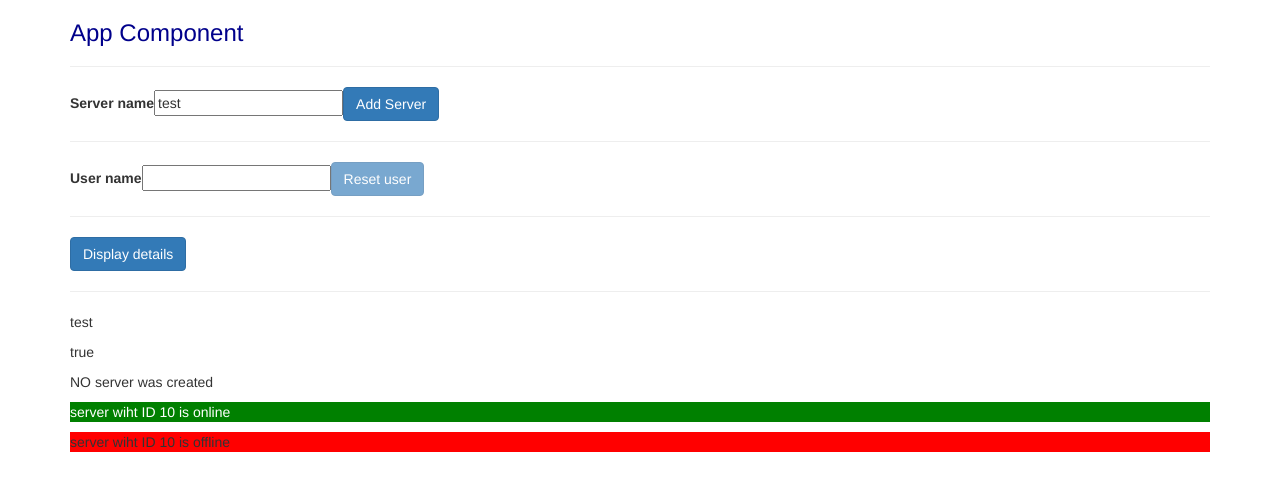
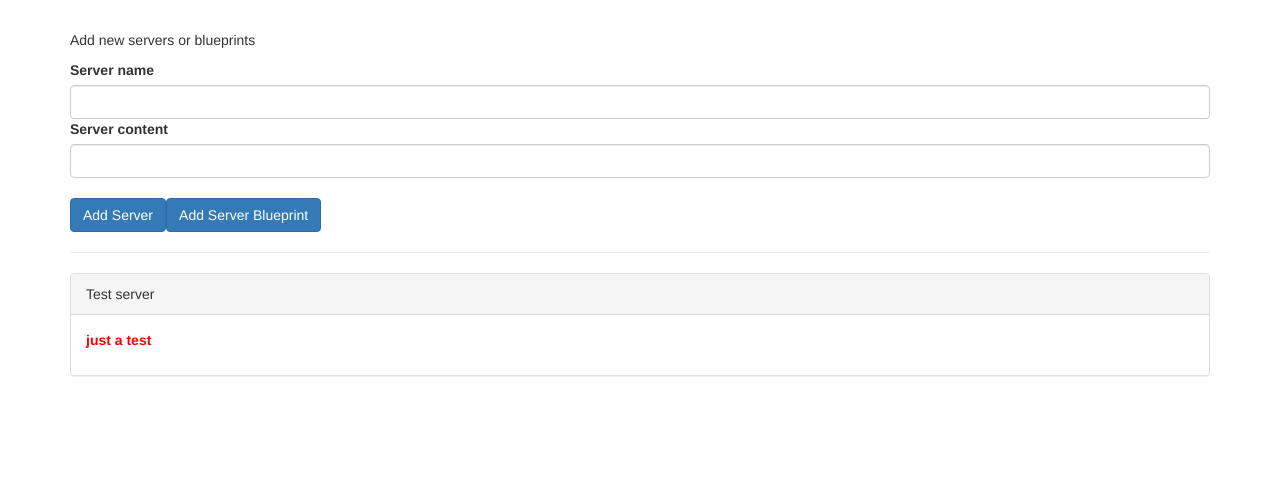
Before and after one commit to konraplo/ngtests, an Angular app: page / in a window 1280 px wide. Shown: the top 490 px of the page. Built offline with nearby package versions, Linux system fonts and the light colour scheme.

Commit message:
custom props and events

```diff
--- a/src/app/app.component.css
+++ b/src/app/app.component.css
@@ -1,3 +1,3 @@
-h3 {
-  color: darkblue;
+.container {
+  margin-top: 30px;
 }
--- a/src/app/app.component.html
+++ b/src/app/app.component.html
@@ -1,9 +1,13 @@
 <div class="container">
+    <app-cockpit
+    (serverCreated)="onServerAdded($event)"
+    (blueprintCreated)="onBlueprintAdded($event)"
+    ></app-cockpit>
+
     <div class="row">
         <div class="col-xs-12">
-            <h3>App Component</h3>
-            <hr>
-            <app-servers></app-servers>
+            <app-server-element *ngFor="let serverElement of serverElements"
+                [srvElement]="serverElement"></app-server-element>
         </div>
     </div>
 </div>
--- a/src/app/app.component.ts
+++ b/src/app/app.component.ts
@@ -6,5 +6,26 @@
   styleUrls: ['./app.component.css']
 })
 export class AppComponent {
+  serverElements = [{type:"server", name:"Test server", content: "just a test"}];
   title = 'my-first-app';
+
+  onServerAdded(serverData: {serverName: string, serverContent: string})
+  {
+    this.serverElements.push({
+      type: "server",
+      name: serverData.serverName,
+      content: serverData.serverContent
+    });
+
+  }
+
+  onBlueprintAdded(serverData: {serverName: string, serverContent: string})
+  {
+    this.serverElements.push({
+      type: "blueprint",
+      name: serverData.serverName,
+      content: serverData.serverContent
+    });
+
+  }
 }
--- a/src/app/app.module.ts
+++ b/src/app/app.module.ts
@@ -7,6 +7,8 @@
 import { ServersComponent } from './servers/servers.component';
 import { WarningAlertComponent } from './warning-alert/warning-alert.component';
 import { SuccessAlertComponent } from './success-alert/success-alert.component';
+import { CockpitComponent } from './cockpit/cockpit.component';
+import { ServerElementComponent } from './server-element/server-element.component';
 
 @NgModule({
   declarations: [
@@ -14,7 +16,9 @@
     ServerComponent,
     ServersComponent,
     WarningAlertComponent,
-    SuccessAlertComponent
+    SuccessAlertComponent,
+    CockpitComponent,
+    ServerElementComponent
   ],
   imports: [
     BrowserModule,
--- /dev/null
+++ b/src/app/cockpit/cockpit.component.html
@@ -0,0 +1,17 @@
+<div class="row">
+    <div class="col-xs-12">
+        <p>Add new servers or blueprints</p>
+        <label>Server name</label>
+        <input type="text" class="form-control" [(ngModel)]="serverName">
+        <label>Server content</label>
+        <input type="text" class="form-control" [(ngModel)]="serverContent">
+        <br>
+        <button
+            class="btn btn-primary"
+            (click)="onCreateServer()">Add Server</button>
+        <button
+            class="btn btn-primary"
+            (click)="onCreateBlueprint()">Add Server Blueprint</button>
+        <hr>
+    </div>
+</div>
--- /dev/null
+++ b/src/app/cockpit/cockpit.component.ts
@@ -0,0 +1,36 @@
+import { Component, EventEmitter, OnInit, Output } from '@angular/core';
+
+@Component({
+  selector: 'app-cockpit',
+  templateUrl: './cockpit.component.html',
+  styleUrls: ['./cockpit.component.css']
+})
+export class CockpitComponent implements OnInit {
+  serverElements = [];
+  @Output() serverCreated = new EventEmitter<{serverName: string, serverContent: string}>();
+  @Output() blueprintCreated = new EventEmitter<{serverName: string, serverContent: string}>();
+  serverName= "";
+  serverContent= "";
+  constructor() { }
+
+  ngOnInit(): void {
+  }
+
+  onCreateServer()
+  {
+    this.serverCreated.emit({
+      serverName: this.serverName,
+      serverContent: this.serverContent
+    });
+  }
+
+  onCreateBlueprint()
+  {
+    this.blueprintCreated.emit({
+      serverName: this.serverName,
+      serverContent: this.serverContent
+    });
+
+  }
+
+}
--- /dev/null
+++ b/src/app/server-element/server-element.component.css
@@ -0,0 +1,3 @@
+p {
+  color: blue;
+}
--- /dev/null
+++ b/src/app/server-element/server-element.component.html
@@ -0,0 +1,12 @@
+<div
+test
+    class="panel panel-default">
+    <div class="panel-heading">{{element.name}}</div>
+    <div class="panel-body">
+        <p>
+            <strong *ngIf="element.type === 'server'" style="color: red;">{{element.content}}</strong>
+            <em *ngIf="element.type === 'blueprint'">{{element.content}}</em>
+        </p>
+    </div>
+
+</div>
--- /dev/null
+++ b/src/app/server-element/server-element.component.ts
@@ -0,0 +1,16 @@
+import { Component, Input, OnInit } from '@angular/core';
+
+@Component({
+  selector: 'app-server-element',
+  templateUrl: './server-element.component.html',
+  styleUrls: ['./server-element.component.css']
+})
+export class ServerElementComponent implements OnInit {
+  @Input('srvElement') element: {type:string, name:string, content:string}
+
+  constructor() { }
+
+  ngOnInit(): void {
+  }
+
+}
```
Also changed, not shown: src/app/cockpit/cockpit.component.css (added).
